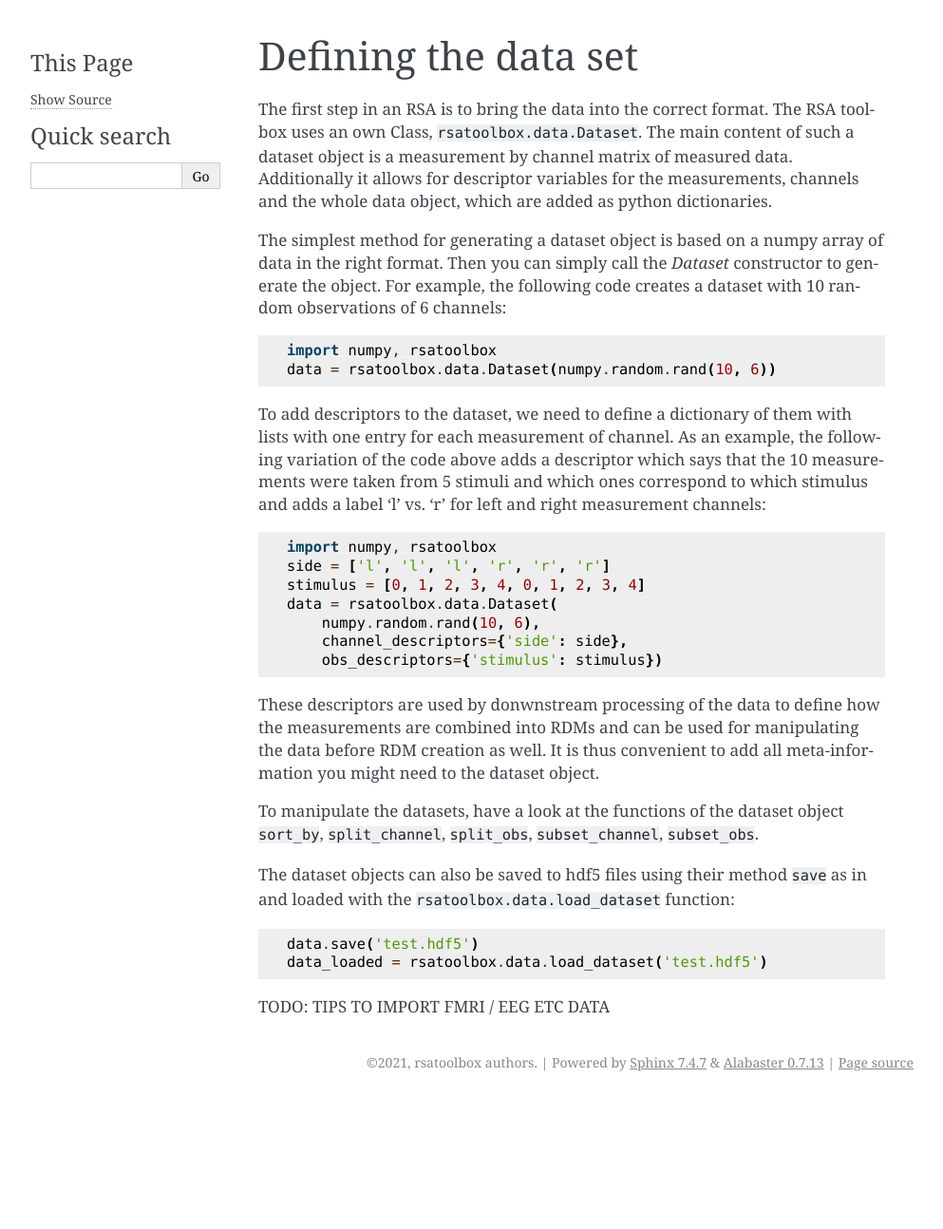
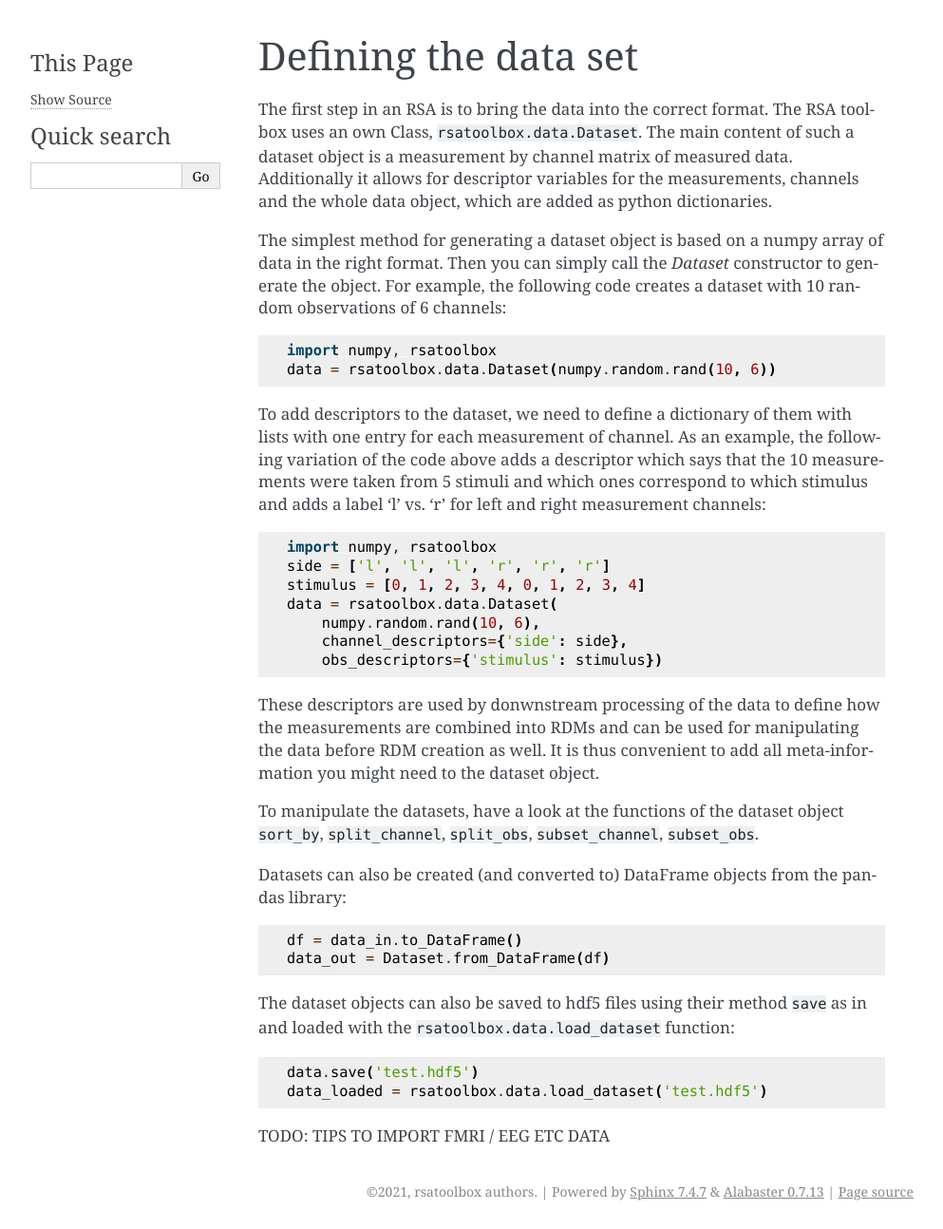
Before and after one commit to rsagroup/rsatoolbox, a Sphinx documentation site: the page built from docs/source/datasets.rst, in a window 1280 px wide. Shown: the whole page at 95% size, without its empty margins (148-1141 px from the left). Built offline with Sphinx 7.4.7, drawn with Linux system fonts in a browser that asks for light colours; pages that are not in the unit, such as notebooks, are missing from menus; before the commit the page ends 1158 px from its top, so only the background shows below that.

Commit message:
simple paragraph on pandas dataframes

```diff
--- a/docs/source/datasets.rst
+++ b/docs/source/datasets.rst
@@ -34,6 +34,13 @@ manipulating the data before RDM creation as well. It is thus convenient to add
 To manipulate the datasets, have a look at the functions of the dataset object
 ``sort_by``, ``split_channel``, ``split_obs``, ``subset_channel``, ``subset_obs``.
 
+Datasets can also be created (and converted to) DataFrame objects from the pandas library:
+
+.. code-block:: python
+
+    df = data_in.to_DataFrame()
+    data_out = Dataset.from_DataFrame(df)
+
 The dataset objects can also be saved to hdf5 files using their method ``save`` as in and loaded with the ``rsatoolbox.data.load_dataset`` function:
 
 .. code-block:: python
```
